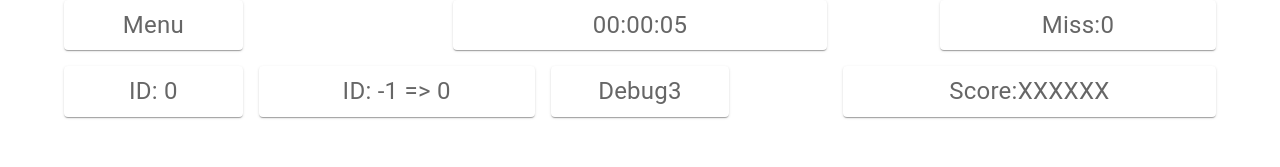
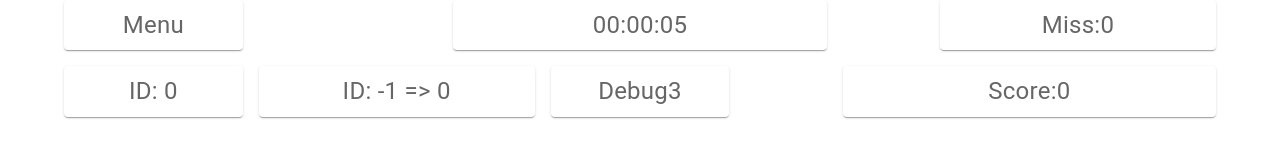
Before and after one commit to Medjebesu/medje_number_place, a React (Vite) app in the folder medje-numberplace/: page / in a window 1280 px wide. Shown: the top 167 px of the page. Built offline with nearby package versions, Linux system fonts and the light colour scheme; no server answers.

Commit message:
ナンバー入力時のスコア付け処理を仮実装

```diff
--- a/medje-numberplace/src/gameCtrl/BlocksStateControl.tsx
+++ b/medje-numberplace/src/gameCtrl/BlocksStateControl.tsx
@@ -1,5 +1,6 @@
 import { DefaultValue, RecoilState, atom, selector, useRecoilValue, useSetRecoilState } from "recoil"
 import { Difficulty, GenerateQuestion } from "./GenerateQuestion";
+import { GemePlayScoreSetter } from "../hudCtrl";
 
 //盤面データ初期化コンポーネント
 type BoardInitializerProps = {
@@ -119,6 +120,8 @@ export const BlockNumberSetter = selector({
           set(HandPieceLastNum, setVal);
           set(BoardBlocksNumber[selectState.id], setVal);
           set(BoardBlocksLocked[selectState.id], true);
+
+          set(GemePlayScoreSetter, EvaluateSetNumber(selectState.id, setVal));
         }
         else{
           set(MissTakeCountState, get(MissTakeCountState)+1)
@@ -144,6 +147,17 @@ const BlockNumberSetterFilter = (_selectState:BoardSelectState, _isLocked:boolea
 const CheckAnswer = (destId:number, setNum:number) =>{
   if(npAnswer[destId] != setNum) return false;
   return true;
+}
+
+// ナンバー入力に対する得点の評価
+const EvaluateSetNumber = (destId:number, num:number) => {
+
+  // 入力時に行に1~9の数値が揃った
+  // 入力時に列に1~9の数値が揃った
+  // 入力時にbox内に1~9の数値が揃った
+  // T.B.D
+
+  return 5;
 }
 
 // 手駒用動作モード定義
--- a/medje-numberplace/src/hudCtrl/HeadsUpDisp.tsx
+++ b/medje-numberplace/src/hudCtrl/HeadsUpDisp.tsx
@@ -40,7 +40,7 @@ export const HeadsUpDisp:React.FC = () =>{
         <Item>Debug3</Item>
       </Grid>
       <Grid xs md={4} mdOffset="auto">
-        <Item>Score:XXXXXX</Item>
+        <ScoreItem/>
       </Grid>
     </Grid>
   </Container>
@@ -102,6 +102,15 @@ const MissTakeCountItem:React.FC = () => {
   return <MissTakeItem>
     Miss:{missTakeCountState}
   </MissTakeItem>
+}
+
+const ScoreItem:React.FC = () => {
+  const score = useRecoilValue(GamePlayScore);
+  const scoreStr = "Score:" + score;
+
+  return <Item>
+    {scoreStr}
+  </Item>
 }
 
 // Dbg: ブロック選択状況表示コンポーネント
@@ -202,3 +211,22 @@ const ElapsedGameTimer = selector({
     }
   }
 });
+
+const GamePlayScore = atom({
+  key: "gamePlayScore",
+  default: 0
+});
+
+export const GemePlayScoreSetter = selector({
+  key: "gemePlayScoreSetter",
+  get:({get}):number => {
+    return get(GamePlayScore);
+  },
+  set:({get, set}, basePoint) => {
+    if(!(basePoint instanceof DefaultValue)) {
+      let timeBonus = Math.floor(((45 * 60) - get(ElapsedGameTime)) / 50);
+      if (timeBonus < 1) timeBonus = 1;
+      set(GamePlayScore, get(GamePlayScore) + basePoint * timeBonus);
+    }
+  }
+});
```
